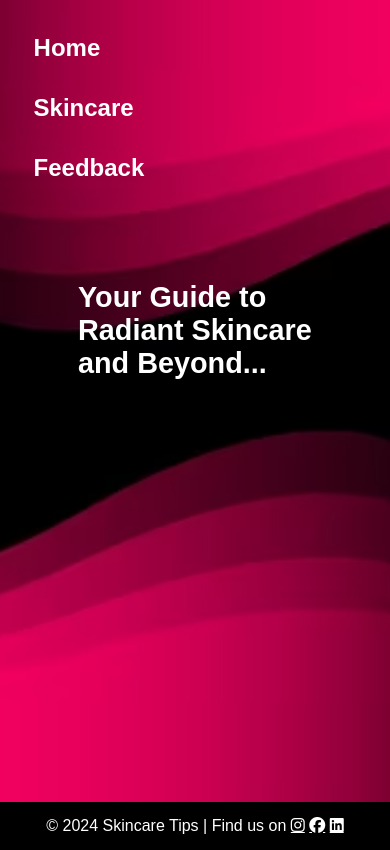
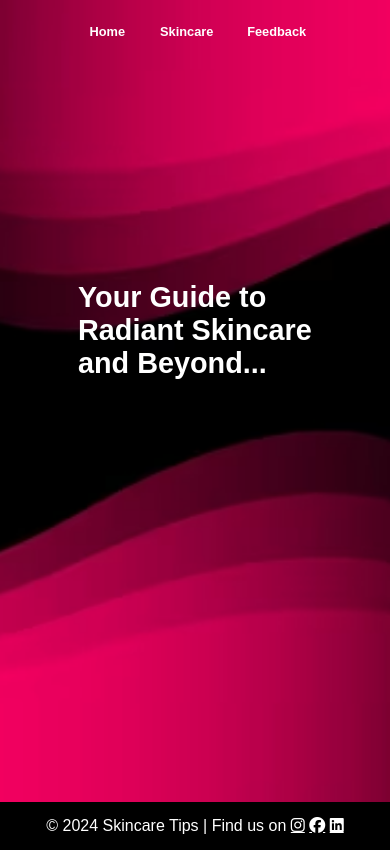
Before and after one commit to Lin2907/beauty-blog, a plain HTML site: page index.html in a window 390 px wide. Drawn offline with Linux system fonts and the light colour scheme.

Commit message:
Add styles for nav elements for smaller screens

```diff
--- a/assets/css/style.css
+++ b/assets/css/style.css
@@ -34,7 +34,7 @@ h1 {                                                  /*Main content style*/
  #nav   {
     width: 25%;
     float: left;
-    padding: 1rem;
+    padding: 0.5rem;
 
      }
 
@@ -121,5 +121,29 @@ nav ul li {
 			font-size: 180%;
 		}
 
+    #nav {
+      width :100%;
+      float: none;
+      text-align: center;
+    }
+
+    #nav ul li  {
+      list-style-type: none;
+      display: inline-block;
+
+
+      }
+
+     #nav ul a {
+      padding: 0.2rem;
+      color: white;
+      font-size: 0.8rem;
+      font-weight: bold;
+      text-decoration: none;
+      background-color: transparent;
+      border-radius: 0.5em;
+
+      }
+
 
 	}
```
